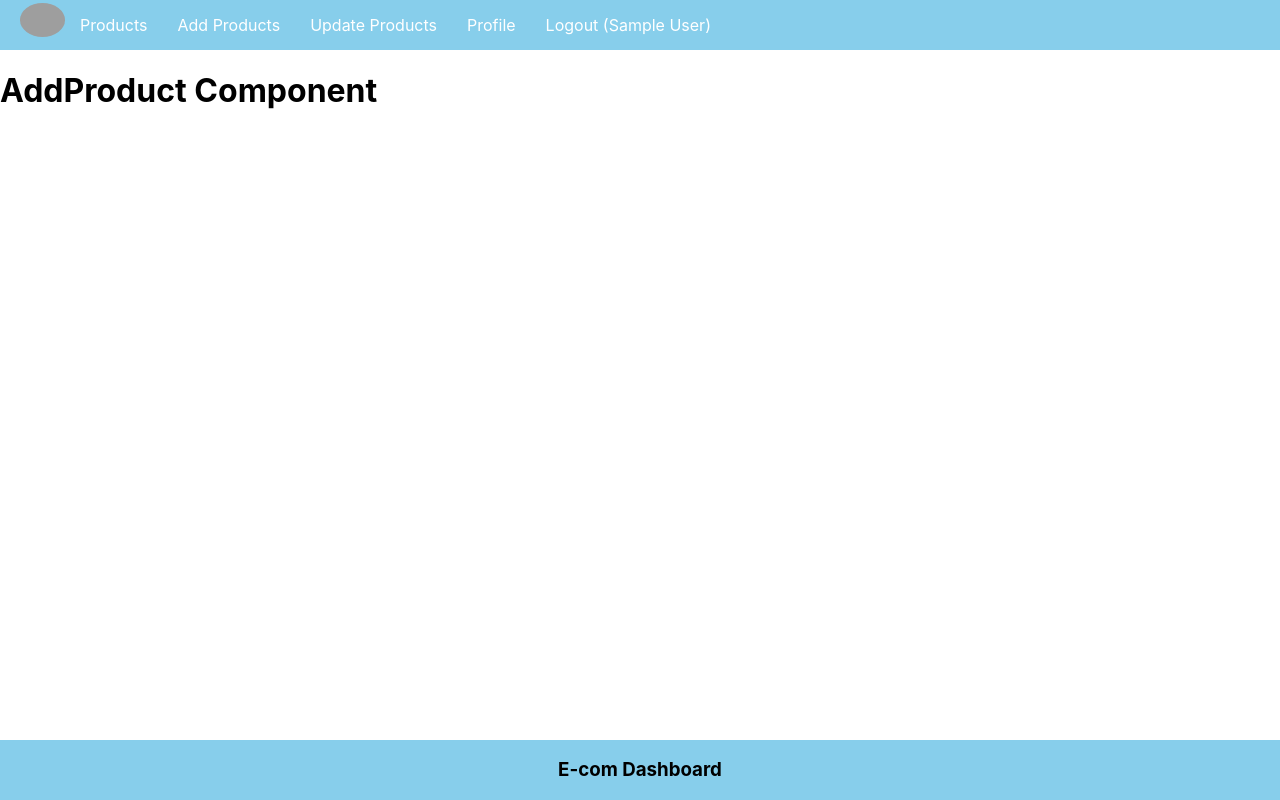
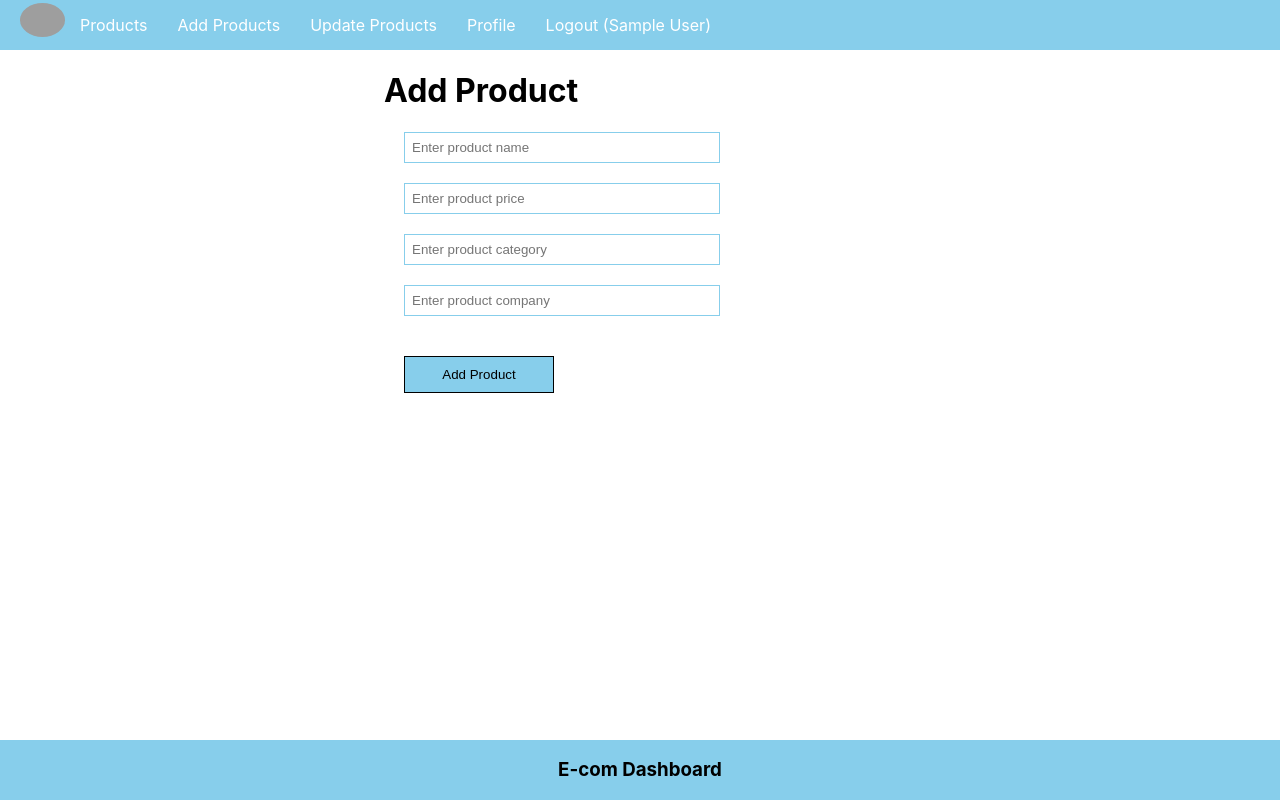
Before and after one commit to saalik-Makhdoomi/Node-React-E-Dashboard, a React (Create React App) app in the folder front-end/: page /add in a window 1280 px wide. Built offline with nearby package versions, Linux system fonts and the light colour scheme; sample sign-in values are in the browser's storage; grey boxes are pictures that could not be loaded.

Commit message:
Product-API added

```diff
--- a/front-end/src/App.js
+++ b/front-end/src/App.js
@@ -5,6 +5,7 @@
 import SignUp from './components/SignUp';
 import Login from './components/Login';
 import PrivateComponent from './components/PrivateComponent';
+import AddProduct from './components/AddProduct';
 
 function App() {
   return (
@@ -15,7 +16,7 @@
 
         <Route element={<PrivateComponent />}>
       <Route path='/' element={<h1>Product Component</h1>} />
-      <Route path='/add' element={<h1>AddProduct Component</h1>} />
+      <Route path='/add' element={<AddProduct />} />
       <Route path='/update' element={<h1>Update Product Component</h1>} />
       <Route path='/logout' element={<h1>Logout Product Component</h1>} />
       <Route path='/profile' element={<h1>Profile Component</h1>} />
--- /dev/null
+++ b/front-end/src/components/AddProduct.css
@@ -0,0 +1,20 @@
+.product{
+    margin-left: 30%;
+}
+
+.productBox{
+    padding: 7px;
+    display: block;
+    border: 1px solid skyblue;
+    width:  300px;
+    margin: 20px;
+}
+
+.productButton{
+    margin: 20px;
+    width: 150px;
+    padding: 10px;
+    background-color: skyblue;
+    border: solid 1px;
+    cursor: pointer;
+}
--- /dev/null
+++ b/front-end/src/components/AddProduct.js
@@ -0,0 +1,48 @@
+import React from "react";
+import "./AddProduct.css";
+
+const AddProduct =() => {
+    const [name, setName]= React.useState('');
+    const [price, setPrice]= React.useState('');
+    const [category, setCategory]= React.useState('');
+    const [company, setCompany]= React.useState('');
+    const addProduct = async ()=>{
+        console.log(name, price, category, company);
+        const userId = JSON.parse(localStorage.getItem('user'))._id;
+        let result = fetch("http://localhost:5000/product/add-product",{
+            method:'post',
+            body:JSON.stringify({name, price, category, company, userId}),
+            headers:{
+                "content-Type":"application/json"
+            }
+        });
+        result = (await result).json();
+        console.log(result);
+
+        // console.log(userId._id);
+
+
+    }
+
+
+    return(
+        <div className="product">
+            <h1>Add Product</h1>
+            <input type="text" placeholder="Enter product name"  className="productBox"
+            value={name} onChange={(e)=>{setName(e.target.value)}}
+            />
+            <input type="text" placeholder="Enter product price" className="productBox"
+            value={price} onChange={(e)=>{setPrice(e.target.value)}}
+            />
+            <input type="text" placeholder="Enter product category" className="productBox"
+            value={category} onChange={(e)=>{setCategory(e.target.value)}}
+            />
+            <input type="text" placeholder="Enter product company" className="productBox"
+            value={company} onChange={(e)=>{setCompany(e.target.value)}}
+            />
+            <button onClick={addProduct} className="productButton">Add Product</button>
+        </div>
+    )
+}
+
+export default AddProduct;
--- a/front-end/src/components/Login.js
+++ b/front-end/src/components/Login.js
@@ -29,8 +29,8 @@
       }
     });
     result = await result.json();
-    console.log(result);
-    if(!result.name){
+    console.warn(result);
+    if(result.name){
       localStorage.setItem("user",JSON.stringify(result));
       navigate('/')
 
```
Also changed, not shown: 2 other files (tests, documents, lock files or other folders).
